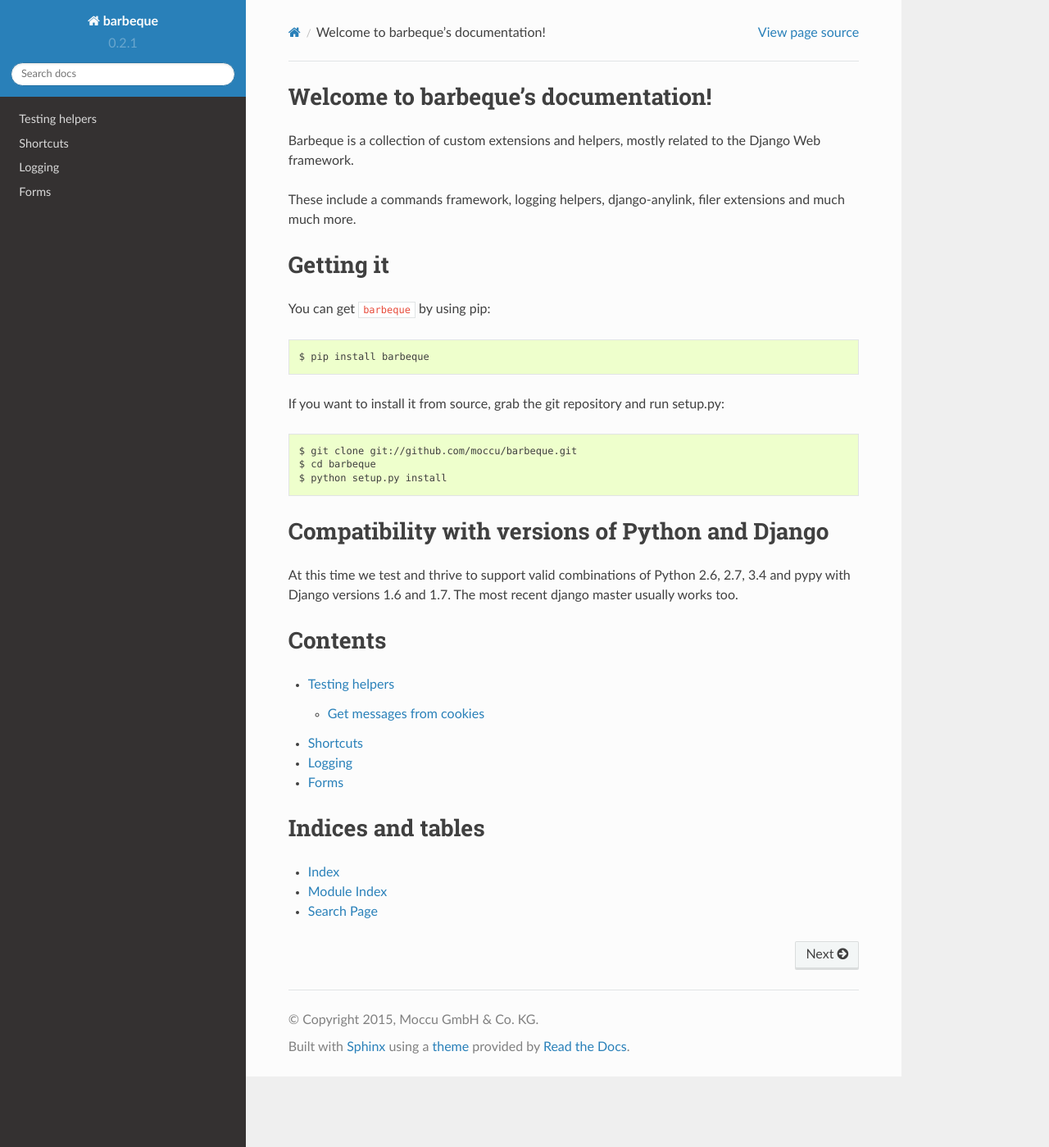
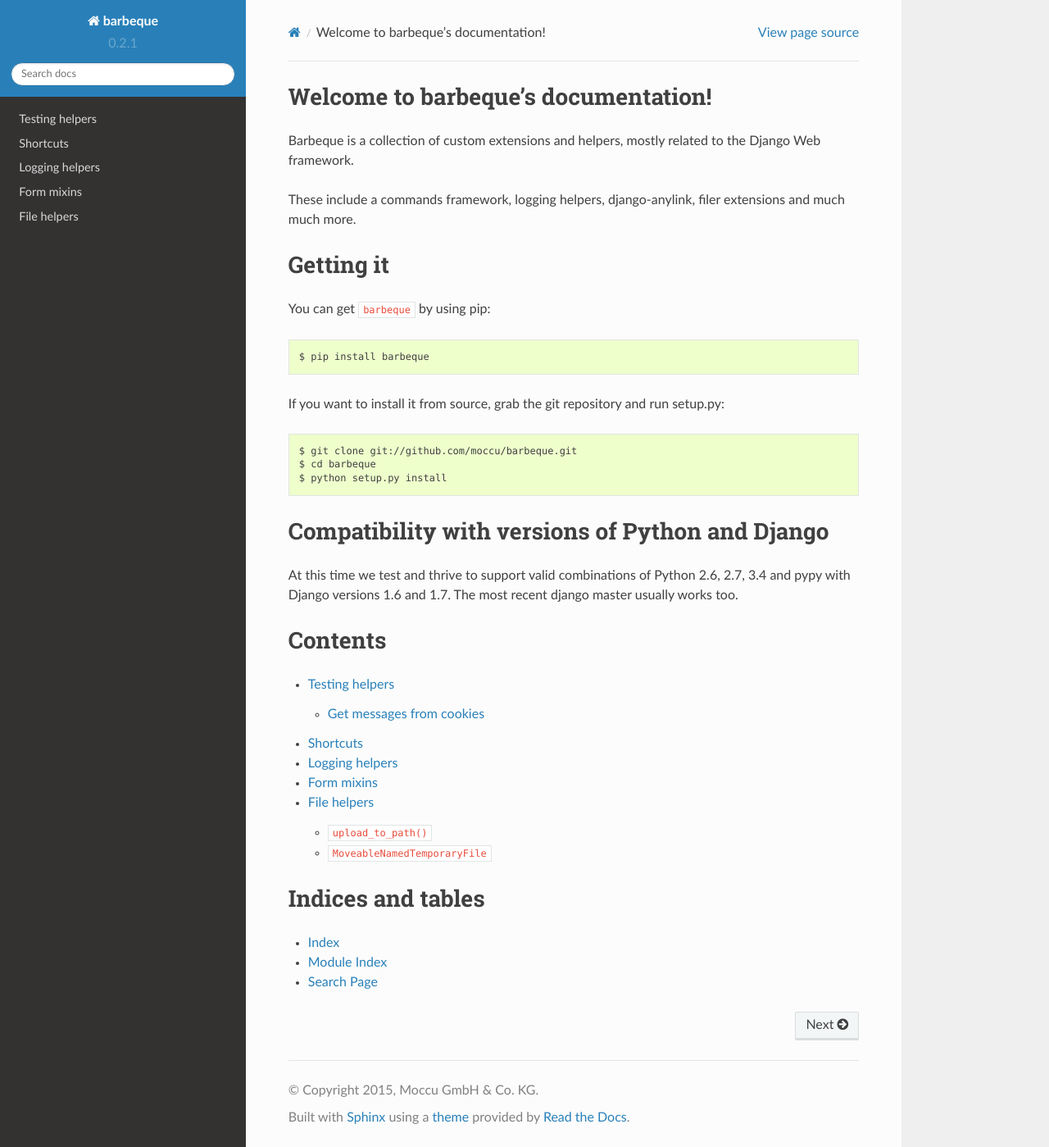
Before and after one commit to moccu/barbeque, a Sphinx documentation site: the page built from docs/index.rst, in a window 1280 px wide and 1399 px high. Shown: the whole window at 82% size. Built offline with Sphinx 7.4.7 and the Read the Docs theme 2.0.0, drawn with Linux system fonts in a browser that asks for light colours.

```diff
--- a/docs/forms.rst
+++ b/docs/forms.rst
@@ -1,6 +1,6 @@
-=====
-Forms
-=====
+===========
+Form mixins
+===========
 
 .. module:: barbeque.forms
 
--- a/docs/index.rst
+++ b/docs/index.rst
@@ -36,6 +36,7 @@ Contents
    shortcuts
    logging
    forms
+   files
 
 
 Indices and tables
--- a/docs/logging.rst
+++ b/docs/logging.rst
@@ -1,6 +1,6 @@
-=======
-Logging
-=======
+===============
+Logging helpers
+===============
 
 .. module:: barbeque.logging
 
```
Also changed, not shown: docs/files.rst (added, +42 -0 lines).
